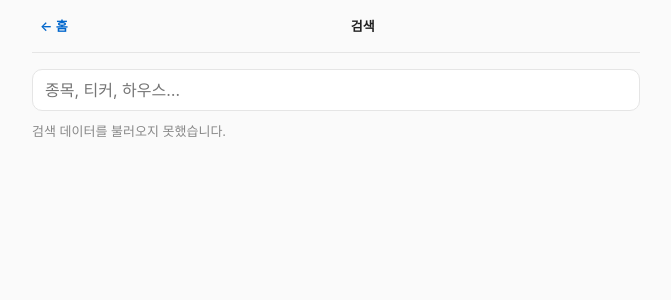
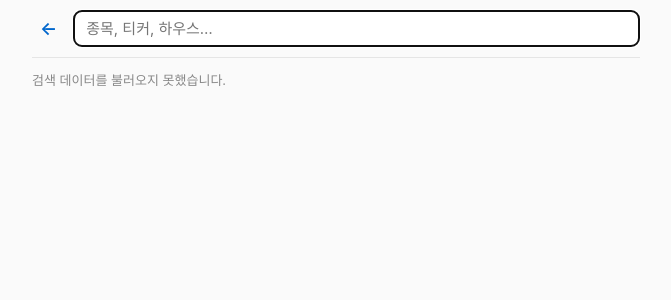
Before and after one commit to regrow1123/market-digest, a FastAPI app: page /search in a window 1280 px wide. Shown: the top 300 px of the page, without its empty margins (304-975 px from the left). Run offline with FastAPI, Linux system fonts and the light colour scheme; data that the repository does not hold is empty.

Commit message:
feat(web): search input in header + hidden empty state + trailing date chip

```diff
--- a/market_digest/web/assets/style.css
+++ b/market_digest/web/assets/style.css
@@ -274,3 +274,45 @@ p.subtitle { color: var(--fg-muted); font-size: 13px; }
   font-size: 12px; font-weight: 700;
   font-family: "SF Mono", Menlo, monospace;
 }
+
+/* ---------- Search header (input-in-header variant) ---------- */
+.date-header.search-header {
+  padding: 10px 0;
+  gap: 8px;
+}
+.date-header.search-header .back {
+  flex: 0 0 auto;
+  font-size: 18px;
+  padding: 4px 8px;
+  color: var(--link);
+}
+.date-header.search-header #search-input {
+  flex: 1;
+  min-width: 0;
+  margin: 0;
+  padding: 8px 12px;
+  font-size: 15px;
+  border: 1px solid var(--border);
+  border-radius: 8px;
+  background: var(--bg-card);
+  color: var(--fg-primary);
+  font-family: inherit;
+}
+
+#search-count { margin: 12px 0 8px; }
+
+/* ---------- Trailing date chip on search result cards ---------- */
+a.card { position: relative; }
+a.card .date-trailing {
+  position: absolute;
+  top: 10px;
+  right: 10px;
+  font: 10px/1 "SF Mono", Menlo, Consolas, monospace;
+  letter-spacing: 0.5px;
+  color: var(--fg-subtle);
+  background: var(--bg-badge);
+  padding: 2px 5px;
+  border-radius: 2px;
+}
+/* Leave room on the right so headline/meta don't collide with the trailing chip */
+a.card .card-body { padding-right: 68px; }
--- a/market_digest/web/templates/search.html.j2
+++ b/market_digest/web/templates/search.html.j2
@@ -1,13 +1,12 @@
 {% extends "base.html.j2" %}
 {% block title %}검색 · 마켓 다이제스트{% endblock %}
 {% block content %}
-<header class="date-header">
-  <a class="back" href="/">← 홈</a>
-  <span class="date-label">검색</span>
+<header class="date-header search-header">
+  <a class="back" href="/">←</a>
+  <input id="search-input" type="search" placeholder="종목, 티커, 하우스…" autocomplete="off" autofocus>
 </header>
-<input id="search-input" type="search" placeholder="종목, 티커, 하우스…" autocomplete="off">
-<p id="search-count" class="subtitle"></p>
-<ul id="search-results" class="cards"></ul>
+<p id="search-count" class="subtitle" hidden></p>
+<ul id="search-results" class="cards" hidden></ul>
 <link rel="preload" href="/cards.json" as="fetch" crossorigin="anonymous">
 {% endblock %}
 {% block scripts %}
```
Also changed, not shown: market_digest/web/assets/search.js (+22 -4 lines), tests/web/test_app.py (+11 -5 lines).
